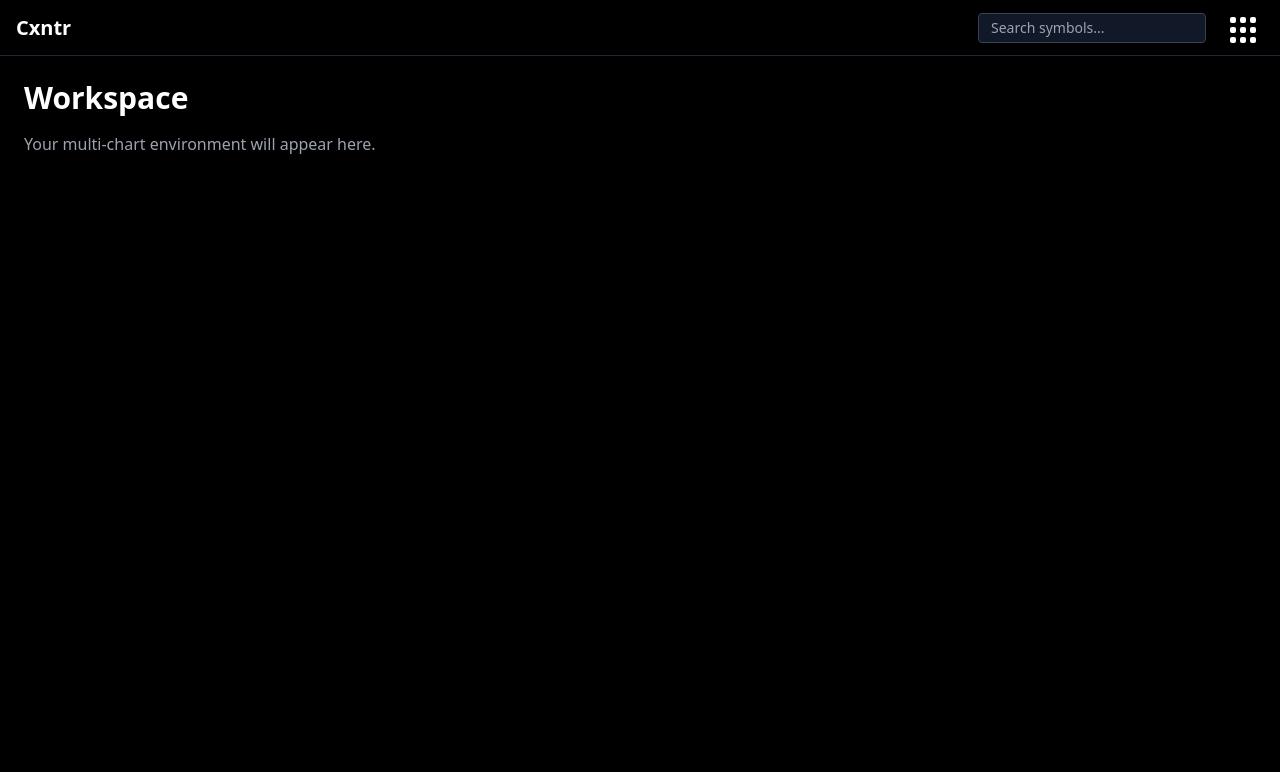
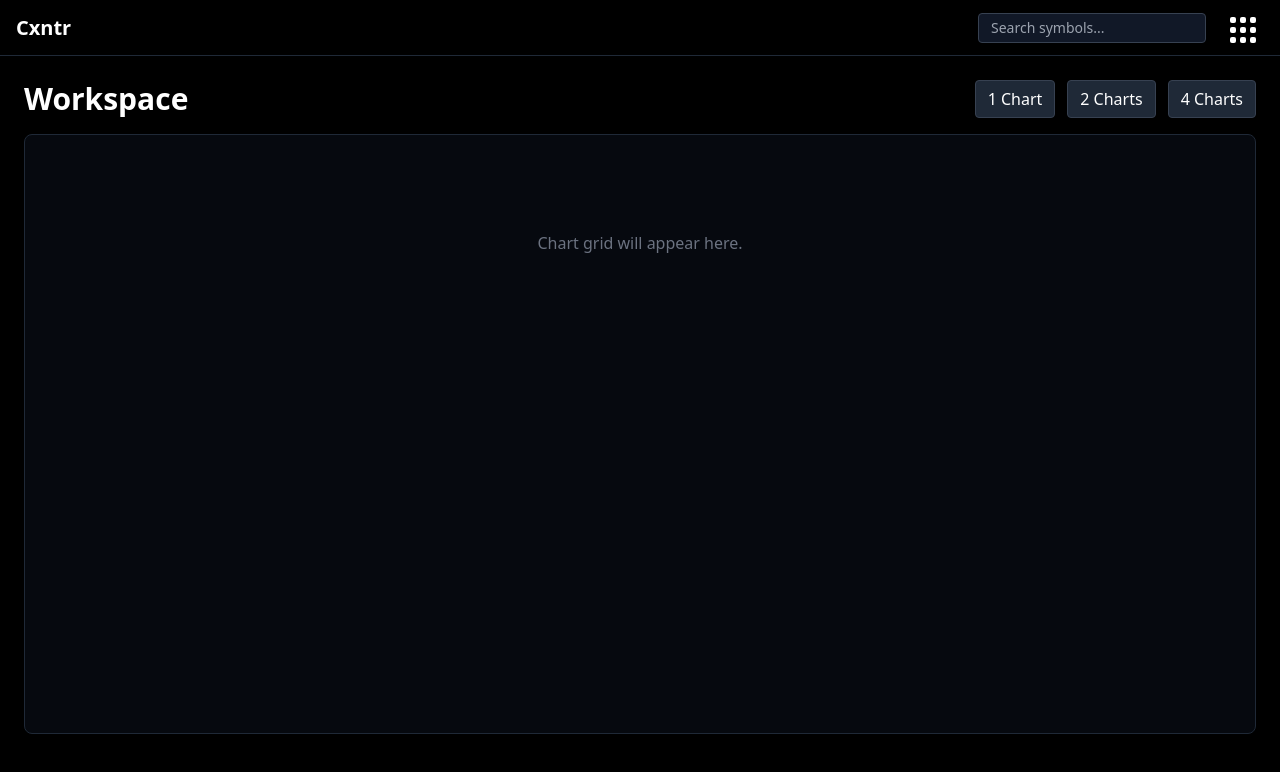
Before and after one commit to Cxntrol01/Trading-Newest, a Next.js app: page /workspace in a window 1280 px wide. Shown: the top 772 px of the page. Built offline with nearby package versions, Linux system fonts and the light colour scheme.

Commit message:
Update page.tsx

```diff
--- a/app/workspace/page.tsx
+++ b/app/workspace/page.tsx
@@ -1,8 +1,27 @@
 export default function WorkspacePage() {
   return (
-    <div>
-      <h1 className="text-3xl font-bold mb-4">Workspace</h1>
-      <p className="text-gray-400">Your multi‑chart environment will appear here.</p>
+    <div className="flex flex-col gap-4">
+      <div className="flex items-center justify-between">
+        <h1 className="text-3xl font-bold">Workspace</h1>
+
+        <div className="flex items-center gap-3">
+          <button className="px-3 py-1.5 bg-gray-800 rounded border border-gray-700 hover:bg-gray-700">
+            1 Chart
+          </button>
+          <button className="px-3 py-1.5 bg-gray-800 rounded border border-gray-700 hover:bg-gray-700">
+            2 Charts
+          </button>
+          <button className="px-3 py-1.5 bg-gray-800 rounded border border-gray-700 hover:bg-gray-700">
+            4 Charts
+          </button>
+        </div>
+      </div>
+
+      <div className="border border-gray-800 rounded-lg p-4 min-h-[600px] bg-gray-900/40">
+        <p className="text-gray-500 text-center mt-20">
+          Chart grid will appear here.
+        </p>
+      </div>
     </div>
   );
 }
```
